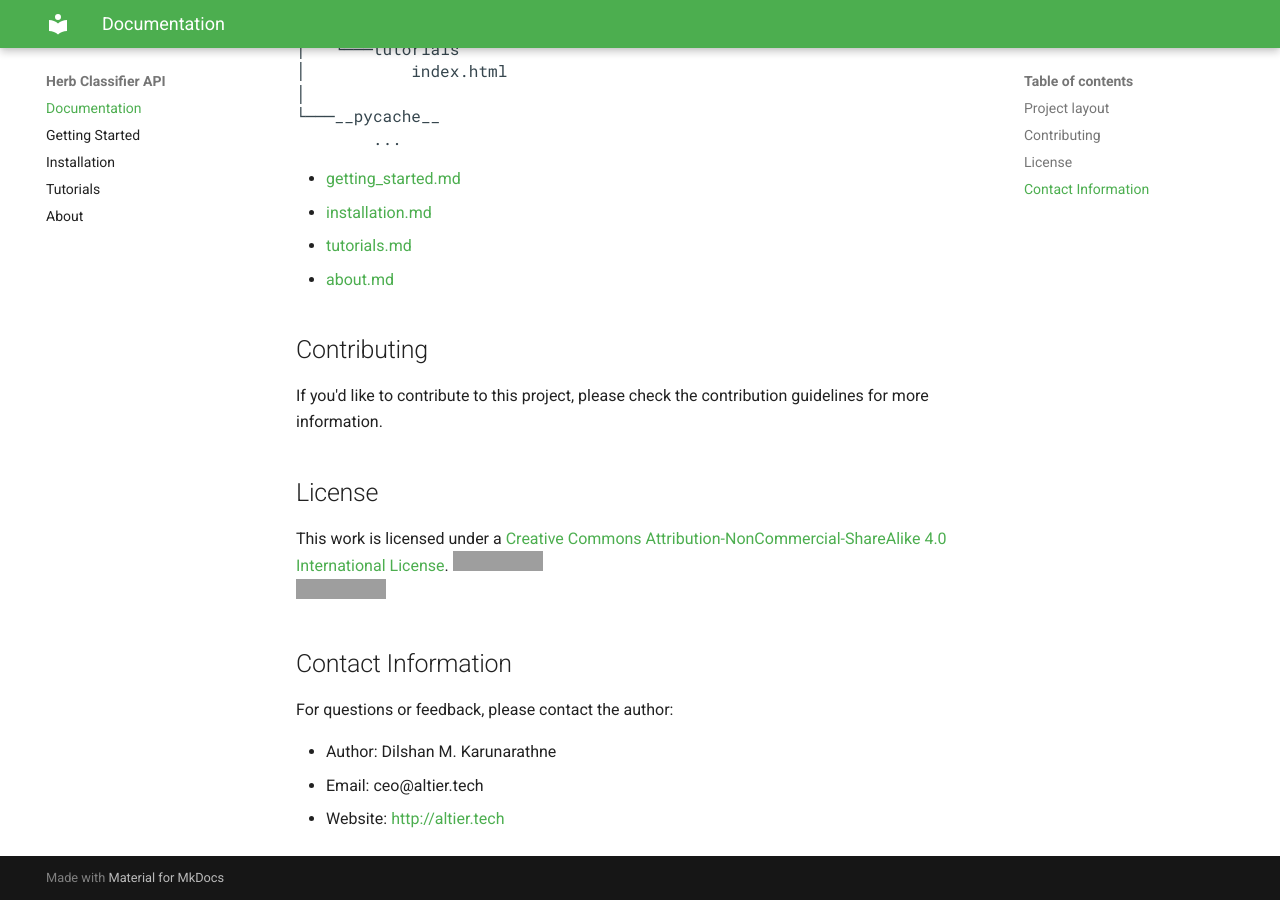
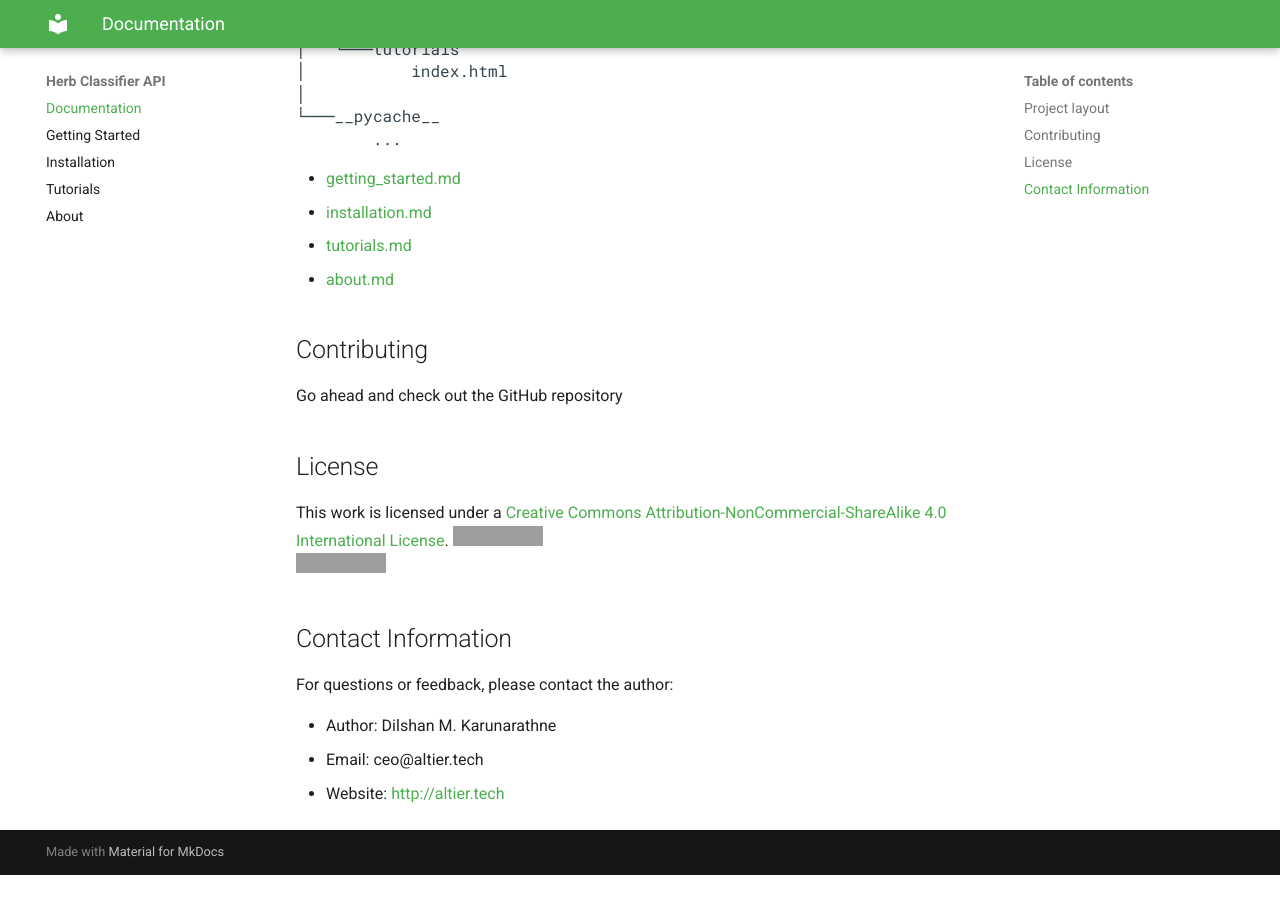
Before and after one commit to dilshankarunarathne/herb-classifier-backend, an MkDocs documentation site: the page built from docs/index.md, in a window 1280 px wide and 900 px high, scrolled down 3059 px. Built offline with MkDocs 1.6.1 and Material for MkDocs 9.7.7, drawn with Linux system fonts in a browser that asks for light colours; after the commit the page ends 3934 px from its top, so only the background shows below that; grey boxes are pictures that could not be loaded.

Commit message:
Update index.md

```diff
--- a/docs/index.md
+++ b/docs/index.md
@@ -145,7 +145,7 @@ application.
 
 ## Contributing
 
-If you'd like to contribute to this project, please check the contribution guidelines for more information.
+Go ahead and check out the GitHub repository
 
 ## License
 
```
